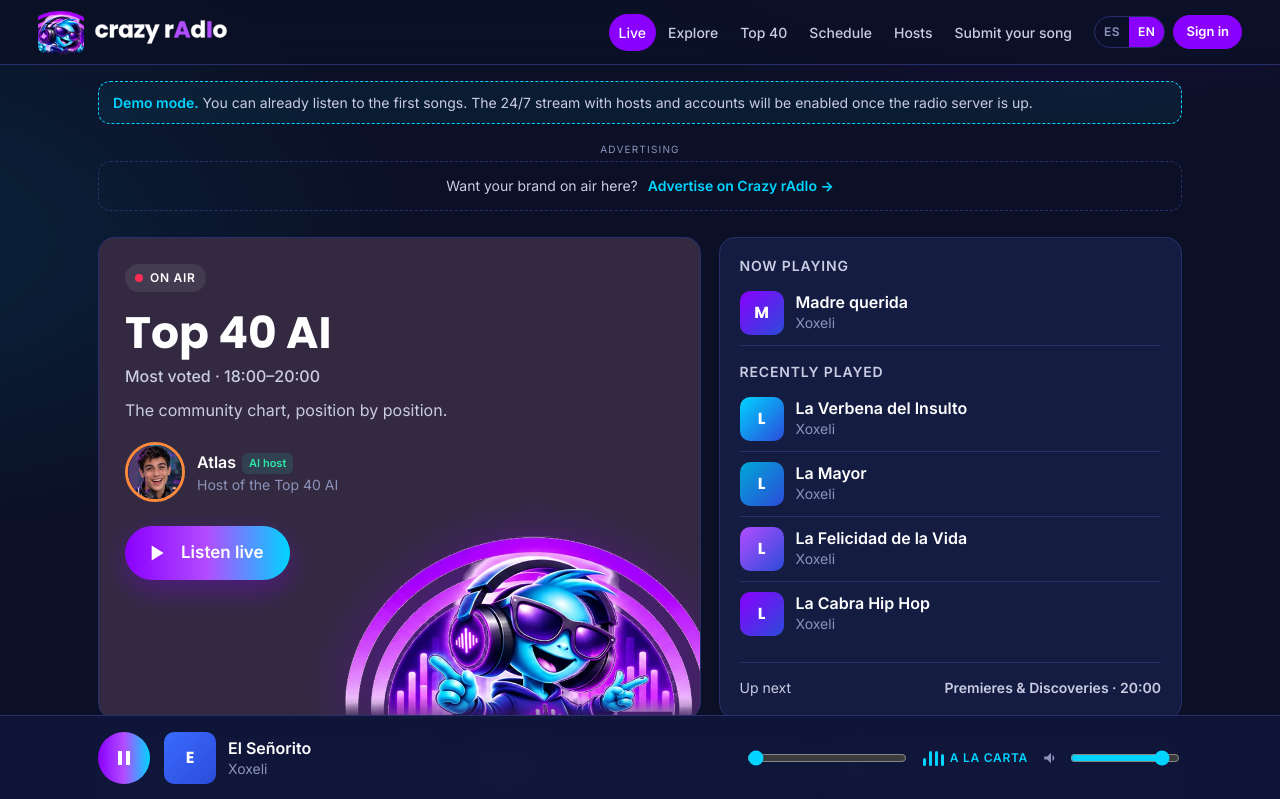
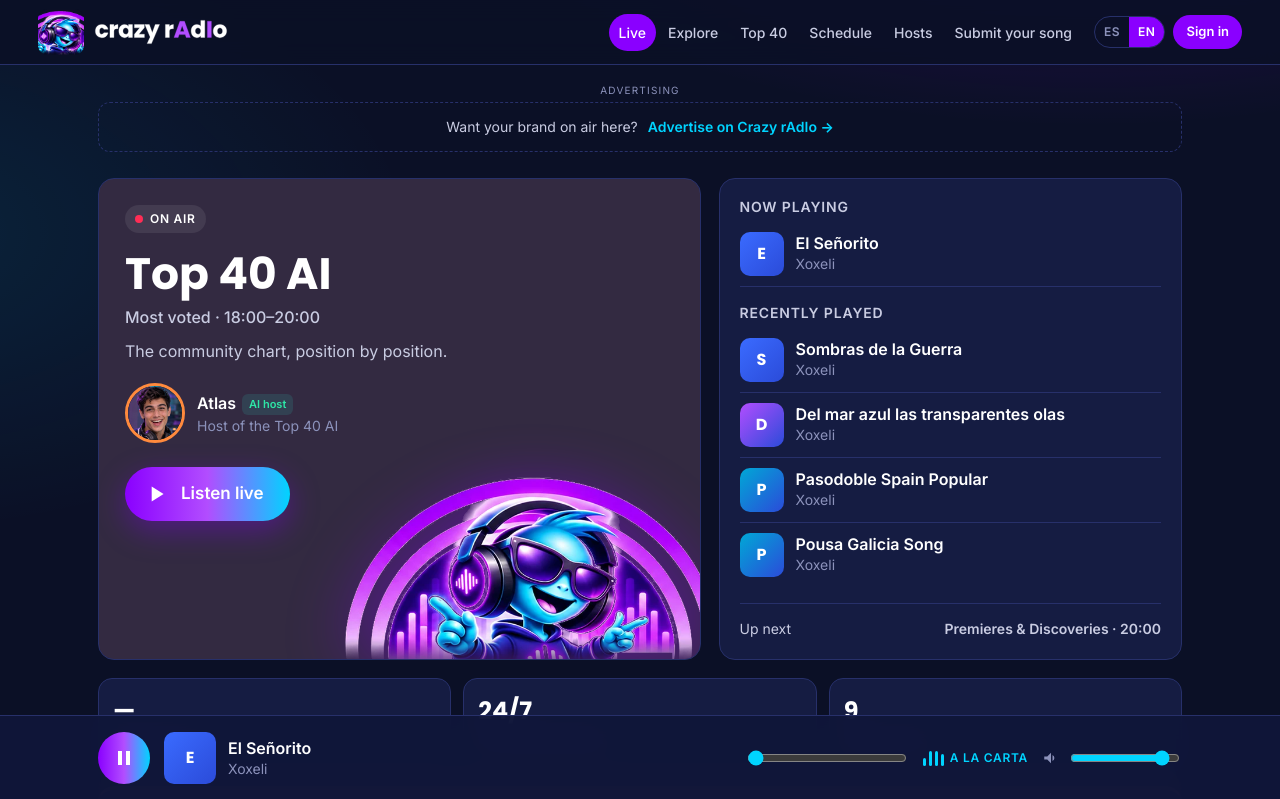
Before and after one commit to xoxeli83/radio-ai, a plain HTML site: page web/index.html in a window 1280 px wide. Both pictures are taken after a click on the button "Listen live". Shown: the top 799 px of the page. Drawn offline with Linux system fonts and the light colour scheme.

Commit message:
Web: sin aviso de demostración; Sonando ahora muestra la canción real y respeta el horario +18
Co-Authored-By: Claude Opus 5.5 <noreply@anthropic.com>
Claude-Session: https://claude.ai/code/session_01X5jStvehfCBnUnRaWkHpAV

```diff
--- a/web/index.html
+++ b/web/index.html
@@ -370,7 +370,7 @@ footer a{color:var(--tx3)}
 </header>
 
 <main class="wrap">
-  <div class="demo" id="demo"><b>Modo demostración.</b> Ya puedes escuchar las primeras canciones. La emisión 24 horas con locutores y las cuentas se activarán cuando el servidor de la radio esté en marcha.</div>
+  <div class="demo" id="demo" style="display:none"></div>
   <div class="pub" data-formato="banner"></div>
 
   <!-- EN DIRECTO -->
@@ -808,7 +808,7 @@ function metadatos(){
       artwork:[{src:"icons/icon-512.png", sizes:"512x512", type:"image/png"}]});
   } catch(e){}
 }
-let RADIO_WEB = false, RADIO_WEB_LLAMADA = false;
+let RADIO_WEB = false, RADIO_WEB_LLAMADA = false, HIST_WEB = [];
 function siguienteWeb(){
   const lista = CATALOGO.filter(c => !c.adultos || progActual().id === "sinfiltros");
   let c; do { c = lista[Math.floor(Math.random() * lista.length)]; } while (lista.length > 1 && cancionActual && c.id === cancionActual.id);
@@ -817,7 +817,7 @@ function siguienteWeb(){
 async function escucharDirecto(){
   if (!STREAM && CATALOGO.length){
     if (RADIO_WEB && !audio.paused){ audio.pause(); estado(false); return; }
-    RADIO_WEB = true; cancionActual = null; RADIO_WEB_LLAMADA = true; try { await escucharCancion(siguienteWeb()); } finally { RADIO_WEB_LLAMADA = false; } return;
+    RADIO_WEB = true; RADIO_WEB_LLAMADA = true; try { await escucharCancion(siguienteWeb()); } finally { RADIO_WEB_LLAMADA = false; } actualizarAhora(); return;
   }
   if (!STREAM){ toast("La emisión se activará cuando el servidor de la radio esté en marcha."); return; }
   if (modo === "directo" && !audio.paused){ audio.pause(); audio.removeAttribute("src"); audio.load(); estado(false); return; }
@@ -831,6 +831,7 @@ async function escucharCancion(c){
     if (audio.paused){ try { await audio.play(); estado(true); } catch(e){} } else { audio.pause(); estado(false); }
     return;
   }
+  if (RADIO_WEB_LLAMADA && cancionActual) HIST_WEB = [cancionActual, ...HIST_WEB].slice(0, 4);
   modo = "carta"; cancionActual = c; pintarBarra();
   audio.src = c.audio;
   if (!RADIO_WEB_LLAMADA) RADIO_WEB = false;
@@ -841,7 +842,7 @@ $("#pplay").addEventListener("click", () => {
   if (modo === "carta" && cancionActual) escucharCancion(cancionActual); else escucharDirecto();
 });
 $("#bigplay").addEventListener("click", escucharDirecto);
-audio.addEventListener("ended", () => { estado(false); if (modo === "carta") { $("#pprog").value = 0; if (RADIO_WEB) { cancionActual = null; RADIO_WEB_LLAMADA = true; escucharCancion(siguienteWeb()).finally(() => RADIO_WEB_LLAMADA = false); } } });
+audio.addEventListener("ended", () => { estado(false); if (modo === "carta") { $("#pprog").value = 0; if (RADIO_WEB) { RADIO_WEB_LLAMADA = true; escucharCancion(siguienteWeb()).finally(() => { RADIO_WEB_LLAMADA = false; actualizarAhora(); }); } } });
 audio.addEventListener("timeupdate", () => { if (modo === "carta" && audio.duration) $("#pprog").value = Math.round(1000 * audio.currentTime / audio.duration); });
 $("#pprog").addEventListener("input", e => { if (audio.duration) audio.currentTime = audio.duration * e.target.value / 1000; });
 audio.addEventListener("error", () => { if (audio.getAttribute("src")) { estado(false); toast(modo === "directo" ? "Se ha cortado la señal. Pulsa para reconectar." : "No se pudo cargar la canción."); } });
@@ -884,9 +885,11 @@ async function actualizarAhora(){
   pintarDirecto();
   let actual, hist = [];
   if (!NOWPLAYING){
-    const i = Math.floor(Date.now() / 180000) % DEMO_CANCIONES.length, c = DEMO_CANCIONES[i];
+    const aptas = DEMO_CANCIONES.filter(x => !x.adultos || progActual().id === "sinfiltros");
+    const i = Math.floor(Date.now() / 180000) % aptas.length;
+    const c = (RADIO_WEB && cancionActual) ? cancionActual : aptas[i];
     actual = {t:c.titulo, a:c.artista, art:""};
-    hist = [1,2,3,4].map(k => DEMO_CANCIONES[(i - k + DEMO_CANCIONES.length * 4) % DEMO_CANCIONES.length]).map(x => ({t:x.titulo, a:x.artista}));
+    hist = (HIST_WEB.length ? HIST_WEB : [1,2,3,4].map(k => aptas[(i - k + aptas.length * 4) % aptas.length])).map(x => ({t:x.titulo, a:x.artista}));
   } else {
     try {
       const d = await (await fetch(NOWPLAYING, {cache:"no-store"})).json();
--- a/web/sw.js
+++ b/web/sw.js
@@ -1,6 +1,6 @@
 // Service worker: guarda la web para que la app abra rápido y sin conexión.
 // La señal de radio y la API nunca se guardan (siempre en directo).
-const CACHE = "czyradio-v8";
+const CACHE = "czyradio-v9";
 const BASE = ["./", "./index.html", "./manifest.webmanifest", "./icons/icon-192.png", "./icons/icon-512.png", "./favicon.png", "./i18n.js", "./alien_icono.png", "./mascota.webp", "./wordmark_blanco.svg"];
 
 self.addEventListener("install", e => {
```
